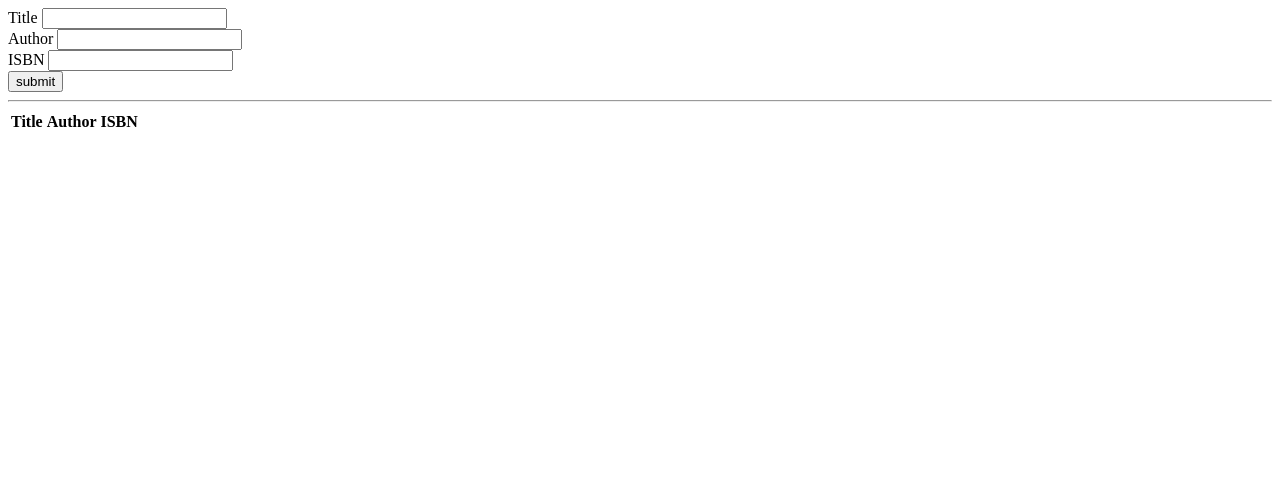
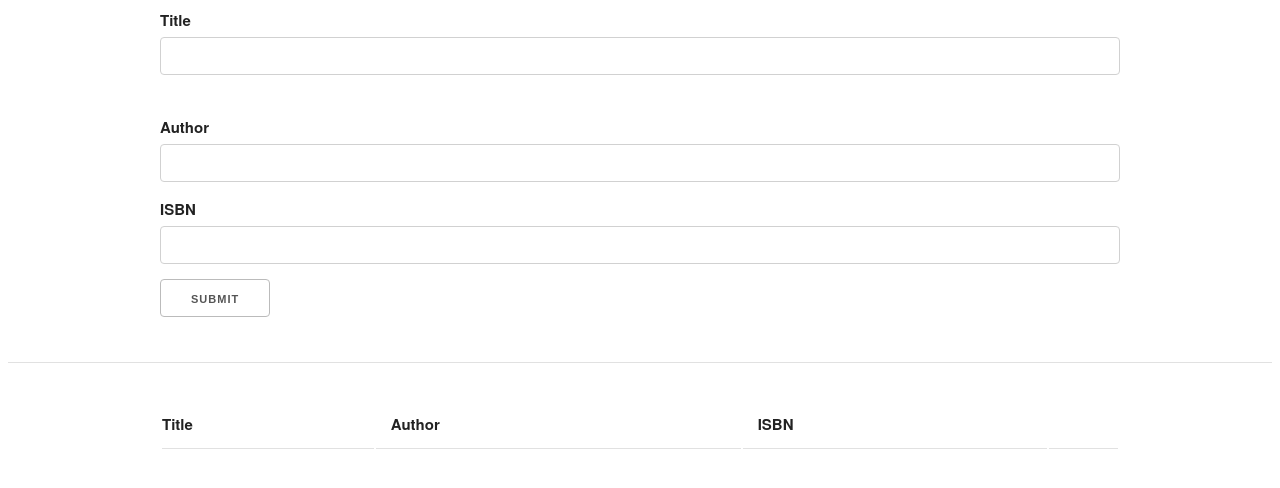
Before and after one commit to SalvatoreSantamaria/JavaScriptBookList, a plain HTML site: page index.html in a window 1280 px wide. Drawn offline with nearby package versions, Linux system fonts and the light colour scheme.

Commit message:
Fixed Styling

```diff
--- a/index.html
+++ b/index.html
@@ -6,6 +6,7 @@
   <meta http-equiv="X-UA-Compatible" content="ie=edge">
 
   <!--Styling for Page-->
+  <link rel="stylesheet" href='https://cdnjs.cloudflare.com/ajax/libs/skeleton/2.0.4/skeleton.css'>
  <style>
  .success, error {
    color: white;
@@ -38,13 +39,11 @@
     <div class="container">
       <label form="title">ISBN</label>
       <input type="text" id='isbn' class='u-full-width'>
+      <input type="submit" value="submit">
     </div>
-<div>
-  <input type="submit" value="submit" class='u-full-width'>
-</div>
   </form>
     <hr>
-    <table class='u-full-width'>
+    <table class='container'>
       <thead>
         <tr>
           <th>Title</th>
```
